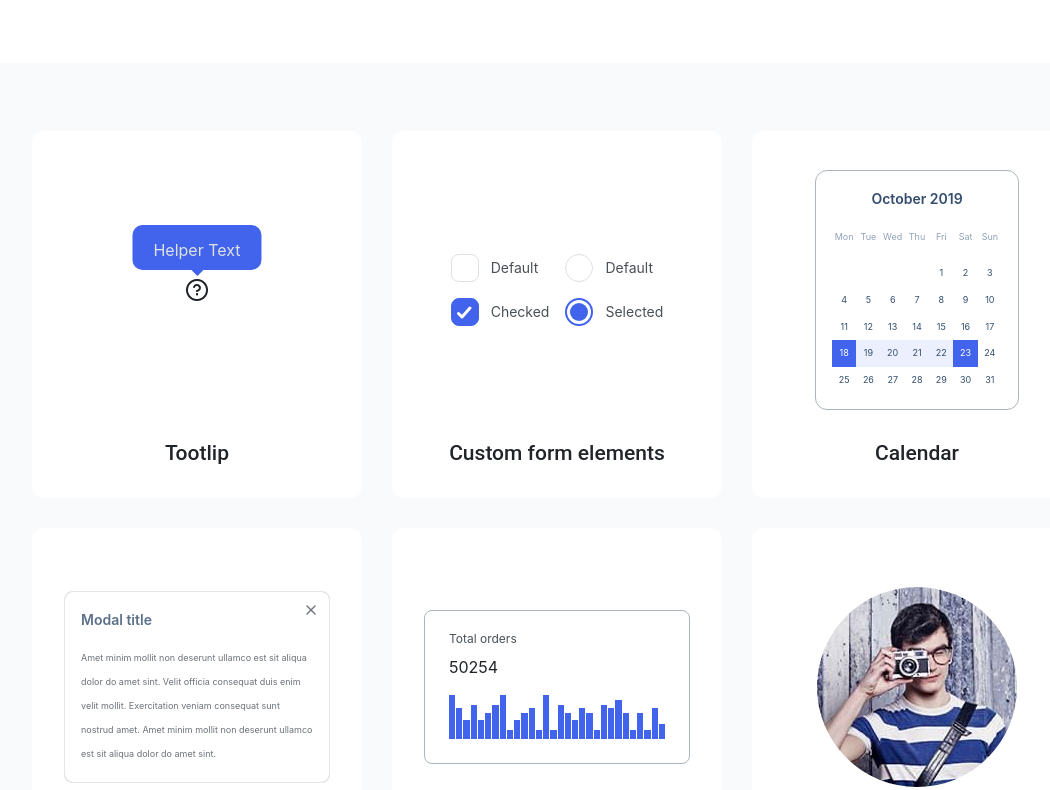
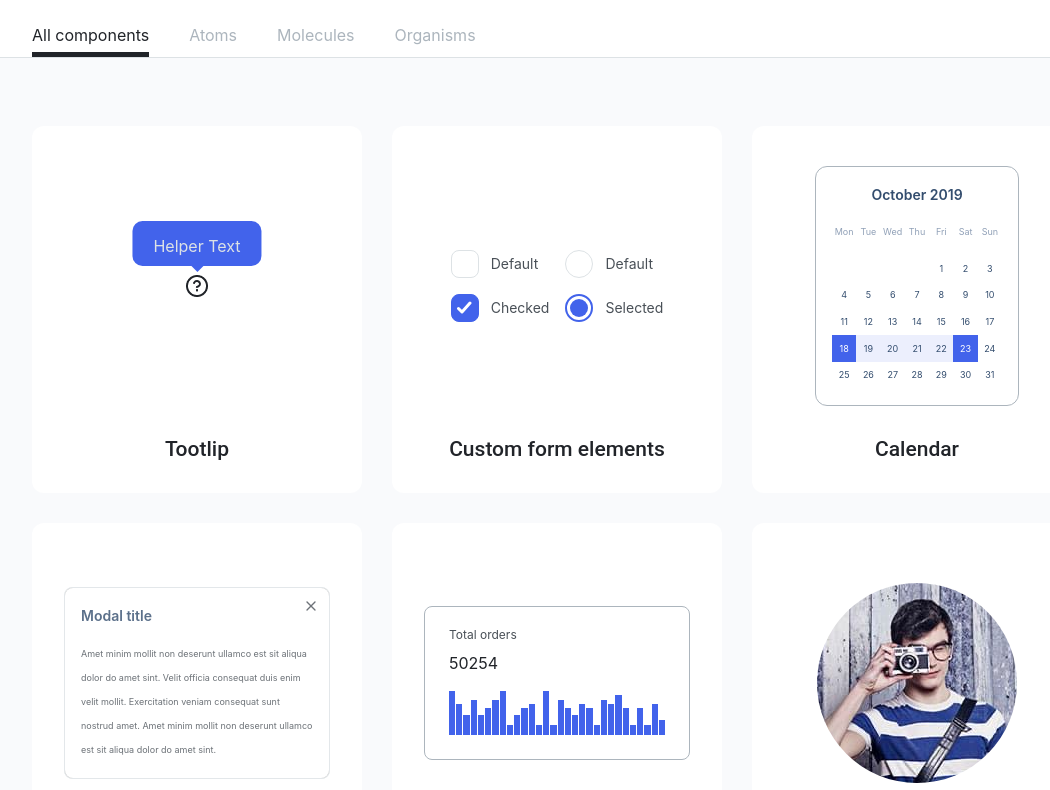
Before and after one commit to js-tasks-ru/htmlcss-20240614_dkalabukhov, a website: page index.html in a window 1280 px wide. Shown: the part 176-966 px from the top of the page, without its empty margins (83-1133 px from the left). Drawn offline with Linux system fonts and the light colour scheme; a web font is replaced by a local one.

Commit message:
Add tabs

```diff
--- a/assets/css/main.css
+++ b/assets/css/main.css
@@ -7,6 +7,8 @@
 @import '../../components/card/card.css';
 @import '../../components/component/component.css';
 @import '../../components/menu/menu.css';
+@import '../../components/tabs/tabs.css';
+@import '../../components/tabs-divider/tabs-divider.css';
 @import '../../03-lection1/01-button/button.css';
 @import '../../04-lection2/01-histogram/histogram.css';
 @import '../../05-lection3/01-tooltip/tooltip.css';
@@ -51,11 +53,13 @@
     --header-home-bg: var(--white);
     --header-logo-item-bg: var(--black);
     --header-heading-color: var(--black);
+    --tabs-nav-bg: var(--white);
     --main-home-bg: var(--light-grey);
     --card-bg: var(--white);
     --card-text-color: var(--black);
     --footer-home-bg: var(--white);
     --footer-text-color: var(--black);
+    --dark-bg: var(--black);
 }
 
 body {
--- a/components/header/header.css
+++ b/components/header/header.css
@@ -1,5 +1,5 @@
 .header {
-  padding: 25px 0 77px;
+  padding: 25px 0 32px;
   background-color: var(--header-home-bg);
 }
 
--- /dev/null
+++ b/components/tabs-divider/tabs-divider.css
@@ -0,0 +1,5 @@
+.tabs-divider {
+  width: 100vw;
+  height: 1px;
+  background-color: var(--grey-2);
+}
--- /dev/null
+++ b/components/tabs/tabs.css
@@ -0,0 +1,65 @@
+.tabs__input {
+  clip: rect(0 0 0 0);
+  clip-path: inset(50%);
+  height: 1px;
+  overflow: hidden;
+  position: absolute;
+  white-space: nowrap;
+  width: 1px;
+}
+
+.tabs__nav {
+  background-color: var(--tabs-nav-bg);
+}
+
+.tabs__menu {
+  display: flex;
+  font-family: Inter, sans-serif;
+  font-size: 1rem;
+  gap: 40px;
+}
+
+.tabs__container {
+  max-width: var(--container-width);
+  padding: 0 var(--container-padding);
+  margin: 0 auto;
+}
+
+.tabs__menu-label {
+  cursor: pointer;
+  position: relative;
+  color: var(--grey-3);
+  padding: 0.5rem 0;
+  border-bottom: 5px solid transparent;
+  display: inline-flex;
+  transition: 250ms all;
+  white-space: nowrap;
+}
+
+.tabs__menu-label::after {
+  content: '';
+  display: block;
+  position: absolute;
+  height: 5px;
+  width: 100%;
+  top: 100%;
+  background-color: var(--dark-bg);
+  transform: scaleX(0);
+  transition: transform 250ms ease-in-out;
+}
+
+#all-tab:checked ~ .tabs__nav label[for="all-tab"]:after,
+#atoms-tab:checked ~ .tabs__nav label[for="atoms-tab"]:after,
+#molecules-tab:checked ~ .tabs__nav label[for="molecules-tab"]:after,
+#oragnisms-tab:checked ~ .tabs__nav label[for="oragnisms-tab"]:after,
+.tabs__menu-label:hover:after {
+  transform: scaleX(1);
+}
+
+#all-tab:checked ~ .tabs__nav label[for="all-tab"],
+#atoms-tab:checked ~ .tabs__nav label[for="atoms-tab"],
+#molecules-tab:checked ~ .tabs__nav label[for="molecules-tab"],
+#oragnisms-tab:checked ~ .tabs__nav label[for="oragnisms-tab"],
+.tabs__menu-label:hover {
+  color: var(--dark-bg);
+}
--- a/index.html
+++ b/index.html
@@ -29,6 +29,23 @@
                 </div>
             </header>
             <main class="mainly">
+                <div class="tabs">
+                    <input type="radio" checked class="tabs__input" name="tabs" id="all-tab">
+                    <input type="radio" class="tabs__input" name="tabs" id="atoms-tab">
+                    <input type="radio" class="tabs__input" name="tabs" id="molecules-tab">
+                    <input type="radio" class="tabs__input" name="tabs" id="oragnisms-tab">
+                    <nav class="tabs__nav">
+                        <div class="tabs__container">
+                            <ul class="tabs__menu">
+                                <li class="tabs__menu-item"><label class="tabs__menu-label" for="all-tab">All components</label></li>
+                                <li class="tabs__menu-item"><label class="tabs__menu-label" for="atoms-tab">Atoms</label></li>
+                                <li class="tabs__menu-item"><label class="tabs__menu-label" for="molecules-tab">Molecules</label></li>
+                                <li class="tabs__menu-item"><label class="tabs__menu-label" for="oragnisms-tab">Organisms</label></li>
+                            </ul>
+                        </div>
+                    </nav>
+                <div class="tabs-divider"></div>
+                </div>
                 <div class="mainly__container">
                     <div class="mainly__cards">
                         <a href="#" class="card">
```
